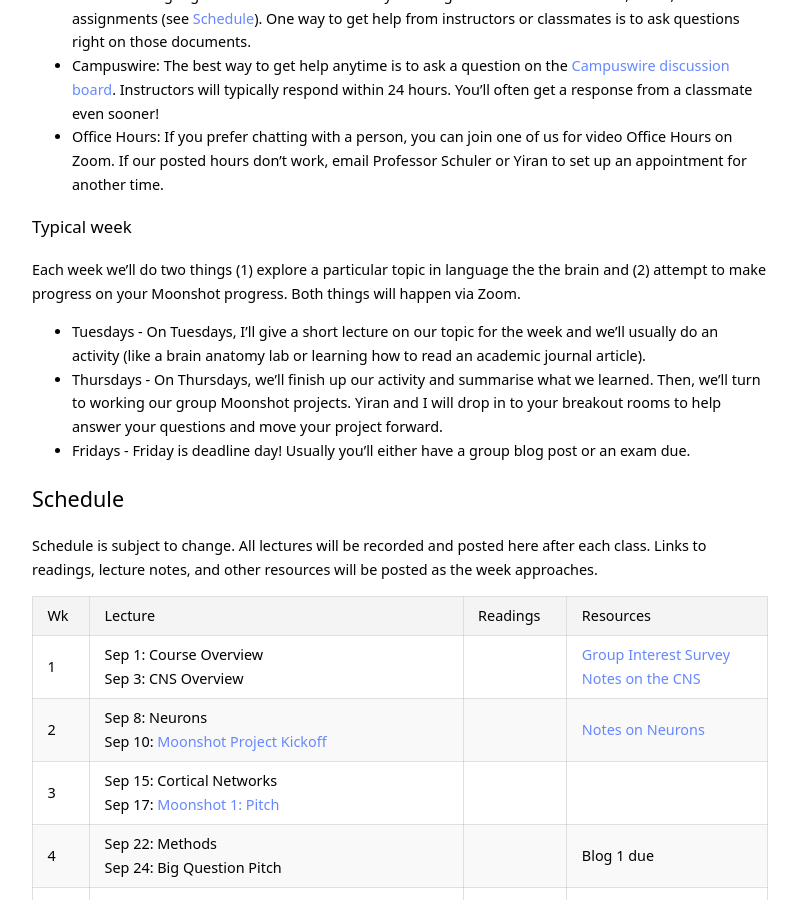
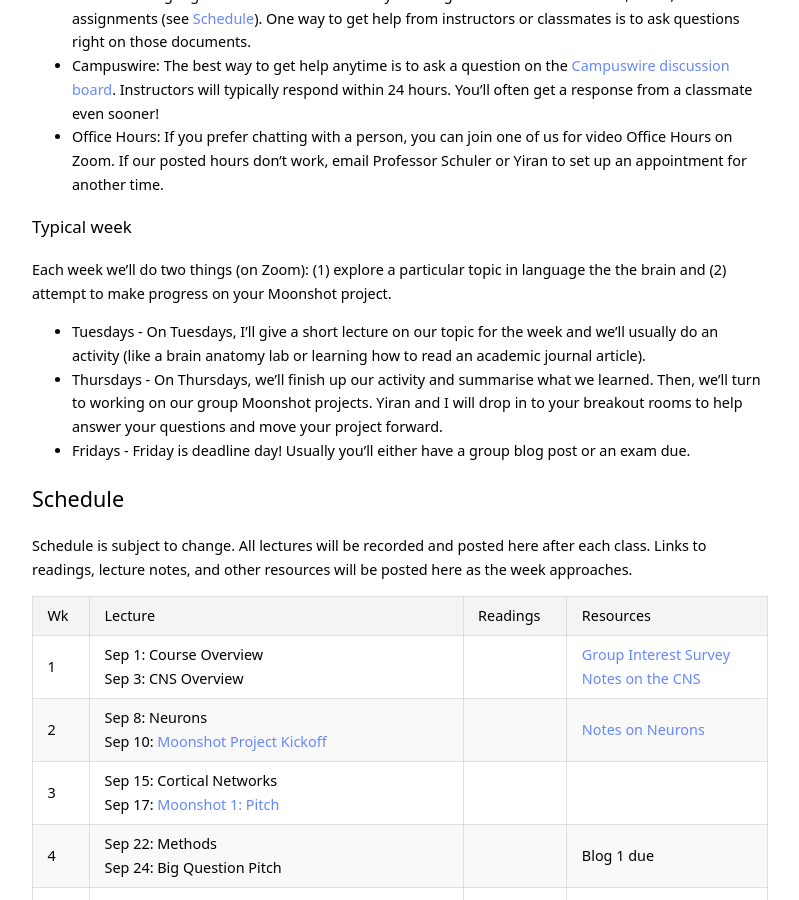
Before and after one commit to kschuler/ling104, a Jekyll site: the page built from index.md, in a window 1280 px wide and 900 px high, scrolled down 1476 px. Shown: the whole window, without its empty margins (240-1039 px from the left). Built offline with Jekyll 4.4.1, drawn with Linux system fonts in a browser that asks for light colours.

Commit message:
Update index.md

```diff
--- a/index.md
+++ b/index.md
@@ -43,14 +43,14 @@ This course offers an introduction to the brain basis of language. Our goal is t
 - **Office Hours:** If you prefer chatting with a person, you can join one of us for video Office Hours on Zoom. If our posted hours don't work, email Professor Schuler or Yiran to set up an appointment for another time.
 
 ### Typical week
-Each week we'll do two things (1) explore a particular topic in language the the brain and (2) attempt to make progress on your Moonshot progress. Both things will happen via Zoom.
+Each week we'll do two things (on Zoom): (1) explore a particular topic in language the the brain and (2) attempt to make progress on your Moonshot project.
 - **Tuesdays** - On Tuesdays, I'll give a short lecture on our topic for the week and we'll usually do an activity (like a brain anatomy lab or learning how to read an academic journal article).
-- **Thursdays** - On Thursdays, we'll finish up our activity and summarise what we learned. Then, we'll turn to working our group Moonshot projects. Yiran and I will drop in to your breakout rooms to help answer your questions and move your project forward.
+- **Thursdays** - On Thursdays, we'll finish up our activity and summarise what we learned. Then, we'll turn to working on our group Moonshot projects. Yiran and I will drop in to your breakout rooms to help answer your questions and move your project forward.
 - **Fridays** - Friday is deadline day! Usually you'll either have a group blog post or an exam due.
 
 
 ## Schedule
-Schedule is subject to change. All lectures will be recorded and posted here after each class. Links to readings, lecture notes, and other resources will be posted as the week approaches.
+Schedule is subject to change. All lectures will be recorded and posted here after each class. Links to readings, lecture notes, and other resources will be posted here as the week approaches.
 
 Wk  | Lecture | Readings | Resources
   --- | --- | --- | ---
```
